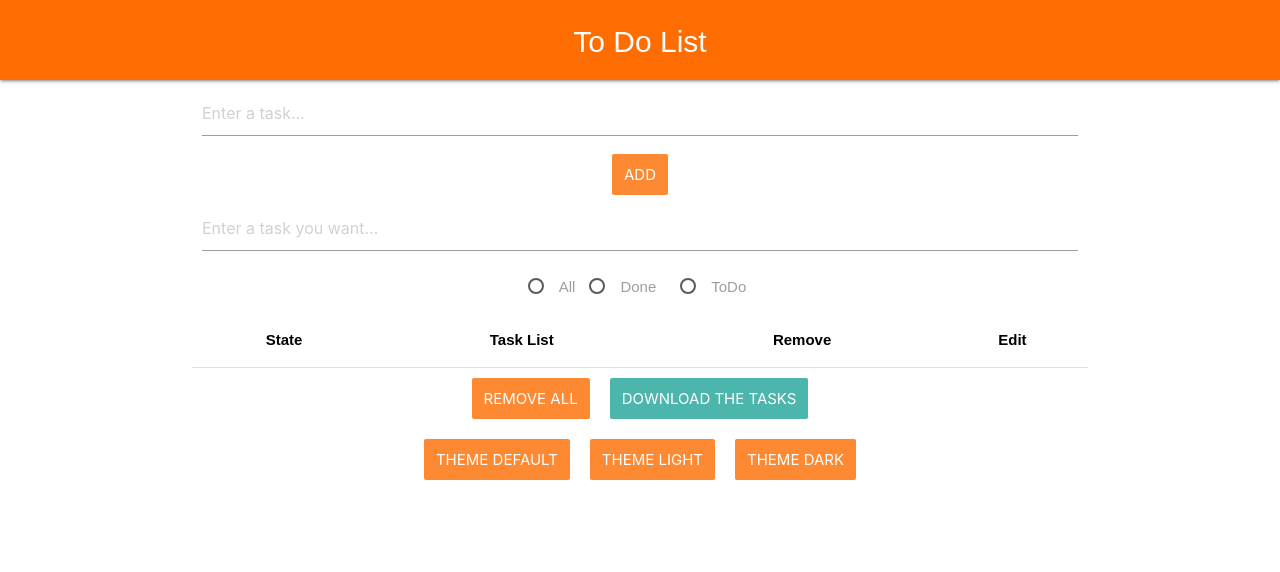
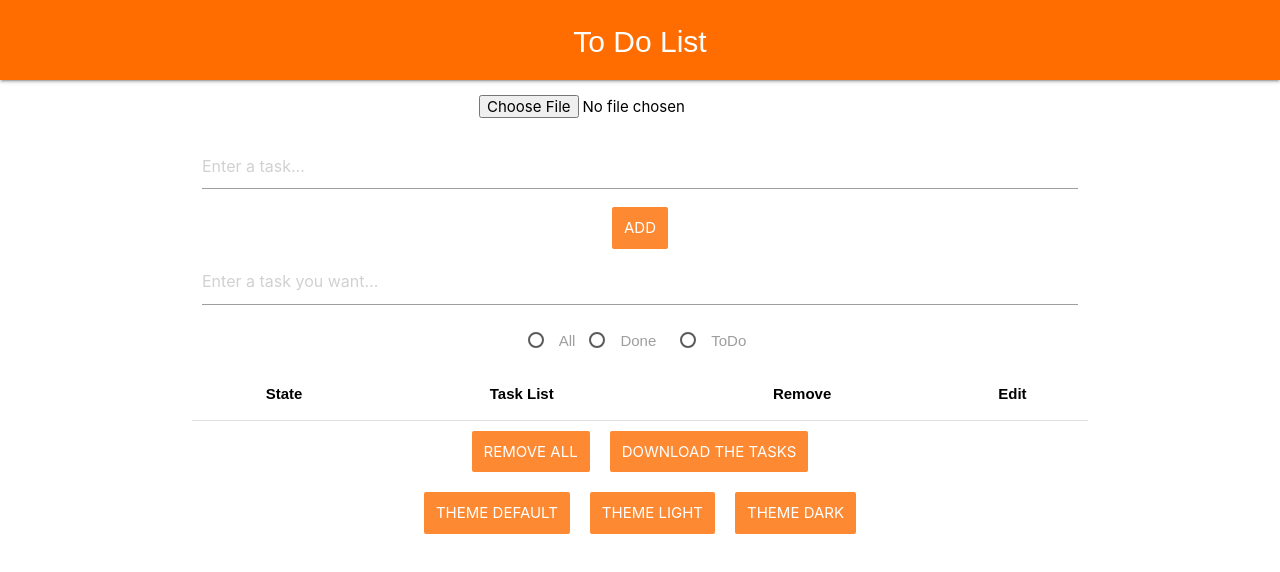
Before and after one commit to eurafaelwendt/Projeto, a React (Create React App) app: page / in a window 1280 px wide. Shown: the top 572 px of the page. Built offline with nearby package versions, Linux system fonts and the light colour scheme.

Commit message:
Implementação parcial do button de upload de arquivos

```diff
--- a/src/App.js
+++ b/src/App.js
@@ -3,6 +3,7 @@ import Header from './Header';
 import './App.css';
 import Form from './Form';
 import TaskTable from './TaskTable';
+// import { ThemeProvider } from 'styled-components';
 
 // Filtra apenas as tarefas finalizadas
 const filterDone = (tasks) => {
@@ -200,10 +201,19 @@ class App extends Component {
     document.body.removeChild(link);
   }
 
+  uploadTask = (event) => {
+    console.log(event.target.files[0]);
+    // const file = event.target.files[0];
+    // const string_file = JSON.parse(file);
+    // const str = JSON.stringify(string_file);
+    // // console.log()
+  }
+
   render() {
     return (
       <Fragment>
         <Header changeTheme={this.props.changeTheme}></Header>
+        <input type="file" name="file" onChange={this.uploadTask}/>
         <div className="container">
           <Form listenerSubmit={this.listenerSubmit}
             setFilterText={this.setFilterText}
@@ -238,7 +248,7 @@ class App extends Component {
             editTask={this.editTask}>
           </TaskTable>
           <button onClick={this.removeAll} className="margin">REMOVE ALL</button>
-          <button className="margin" onClick={this.csvTask} style={{backgroundColor:"#4db6ac"}}>DOWNLOAD THE TASKS</button>
+          <button className="margin" onClick={this.csvTask}>DOWNLOAD THE TASKS</button>
         </div>
       </Fragment>
     );
--- a/src/Inicial.js
+++ b/src/Inicial.js
@@ -44,7 +44,7 @@ function Inicial() {
       <Fragment>
         <GlobalTheme />
         <App></App>
-        <div style={{ textAlign: "center" }}>
+        <div style={{textAlign:"center"}}>
           <button className="margin" onClick={toggleThemeDefault}>THEME DEFAULT</button>
           <button className="margin" onClick={toggleThemeLight}>THEME LIGHT</button>
           <button className="margin" onClick={toggleThemeDark}>THEME DARK</button>
```
